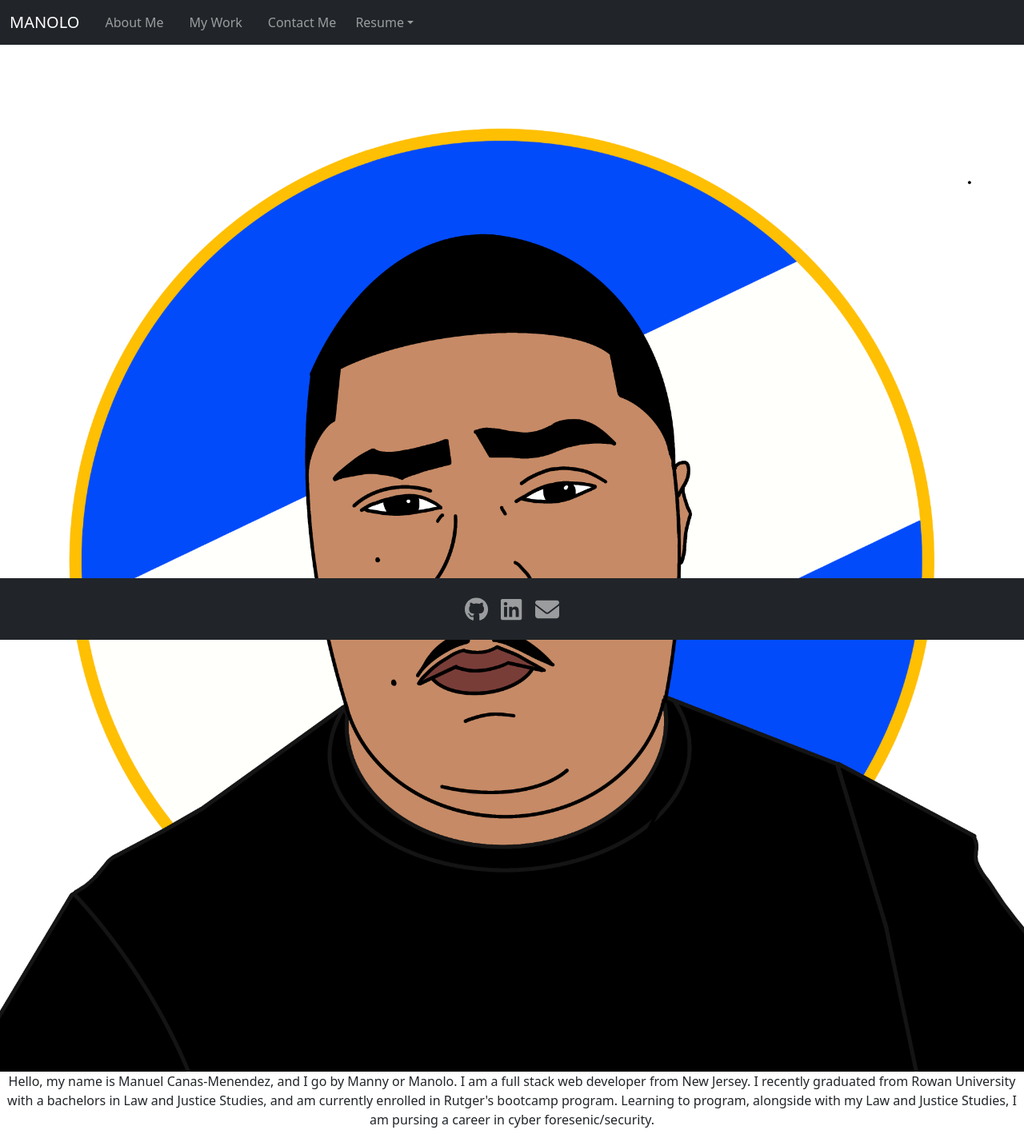
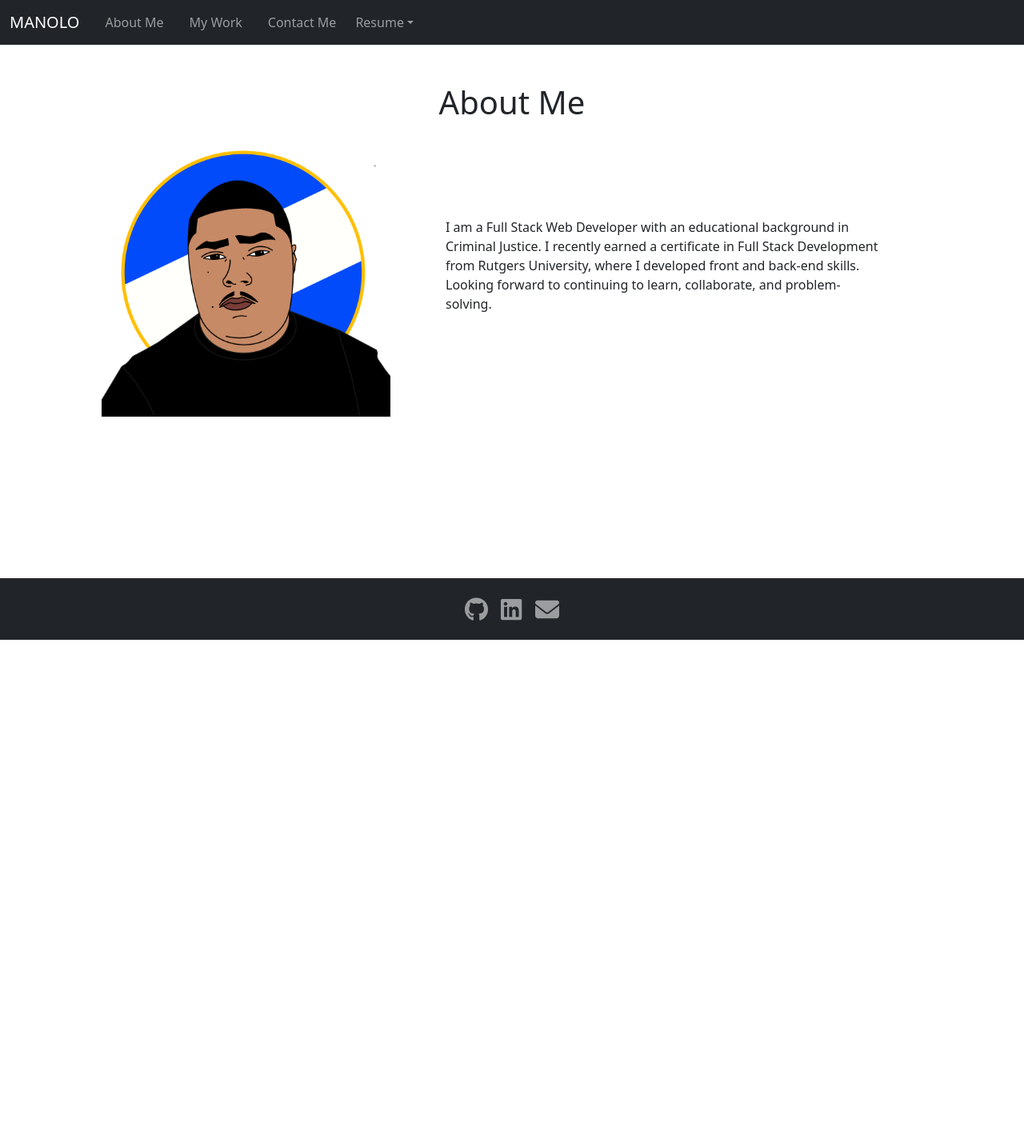
Before and after one commit to ManoLo2ManoLo/ManoLo2ManoLo.github.io, a React (Create React App) app: page / in a window 1280 px wide. Shown: the whole page at 80% size. After the commit the page ends 800 px from the top, so only its background shows below. Built offline with nearby package versions, Linux system fonts and the light colour scheme.

Commit message:
redesign the about me page *** still need styling

```diff
--- a/src/components/About/index.js
+++ b/src/components/About/index.js
@@ -1,31 +1,33 @@
 import React from 'react';
+import Container from 'react-bootstrap/Container'
+import Row from 'react-bootstrap/Row'
+import Col from 'react-bootstrap/Col'
+
 import iconImage from '../../assets/icons/icon.png';
 
 function About() {
+  return (
+    <Container className='top-bottom-space'>
+      <Row>
+        <h1 className='center'>About Me</h1>
+      </Row>
 
-    return (
-        <section className='my-1'>
-            <h1 className='flex center'>About Me</h1>
+      <Row>
+        <Col md="5" className="d-flex justify-content-center">
+          <img src={iconImage}  alt='icon' style={{ width: "80%" }} className="mx-auto"/>
+        </Col>
 
-            <div className='flex-row-nowrap'>
-                <div className='flex center'>
-                    <img src={iconImage}  alt='icon' style={{ width: "100%" }}/>
-                </div>
+        <Col md="6" className='d-flex align-items-center my-2'>
+          <p>
+            I am a Full Stack Web Developer with an educational background in Criminal Justice. I recently earned a certificate in Full Stack
+            Development from Rutgers University, where I developed front and back-end skills. Looking forward to
+            continuing to learn, collaborate, and problem-solving.
+          </p>
+        </Col>
+      </Row>
+    </Container>
 
-                <div className='flex center'>
-                    <p className='text'>
-                        Hello, my name is Manuel Canas-Menendez,
-                        and I go by Manny or Manolo.
-                        I am a full stack web developer from New Jersey.
-                        I recently graduated from Rowan University with a bachelors in Law and Justice Studies,
-                        and am currently enrolled in Rutger's bootcamp program.
-                        Learning to program, alongside with my Law and Justice Studies,
-                        I am pursing a career in cyber foresenic/security.
-                    </p>
-                </div>
-            </div>
-        </section>
-    )
+  )
 }
 
 export default About;
```
